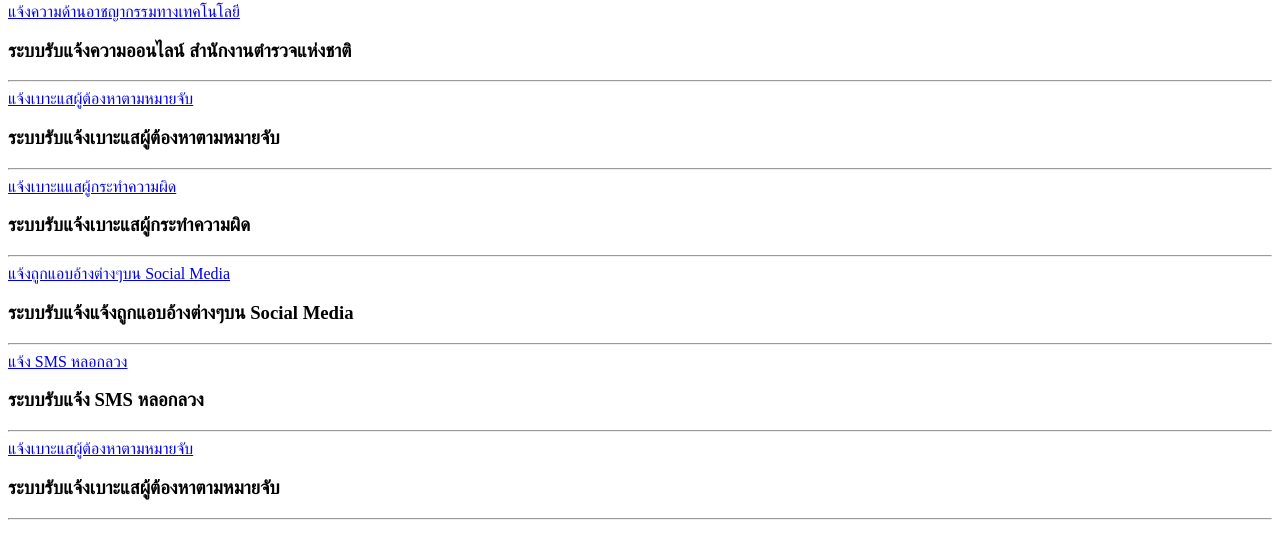
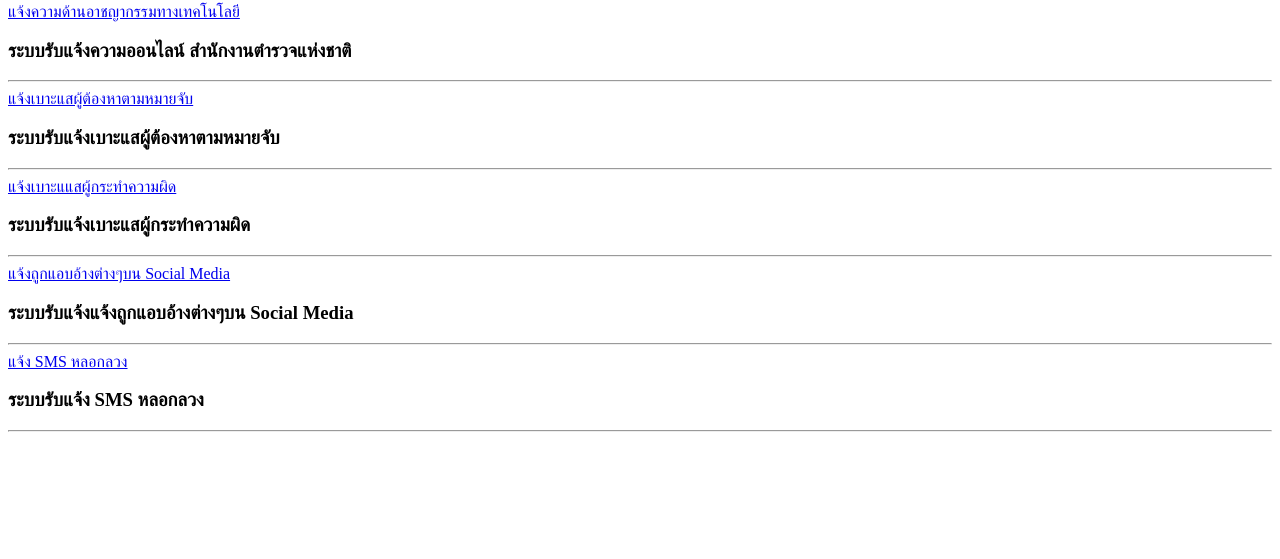
Before and after one commit to Kingsize072/HTML_Learn, a plain HTML site: page index.html in a window 1280 px wide. Shown: the part 77-636 px from the top of the page. Drawn offline with Linux system fonts and the light colour scheme.

```diff
--- a/index.html
+++ b/index.html
@@ -49,11 +49,6 @@
 
             <hr> <!-- สร้างเส้นคั่นแบ่งเนื้อหา 5 -->
 
-        <!-- ลิงค์ไปยังระบบรับแจ้งความออนไลน์ ของ กองบัญชาการตำรวจสืบสวนสอบสวนอาชญากรรมทางเทคโนโลยี -->
-        <a href="https://forms.gle/G1wFoEa89S3EzZ3g9" target="_blank">แจ้งเบาะแสผู้ต้องหาตามหมายจับ</a>
-        <h3>ระบบรับแจ้งเบาะแสผู้ต้องหาตามหมายจับ</h3>
-
-            <hr> <!-- สร้างเส้นคั่นแบ่งเนื้อหา 6 -->
 </body>
 <!-- สิ้นสุดส่วนของเนื้อหา -->
 
```
